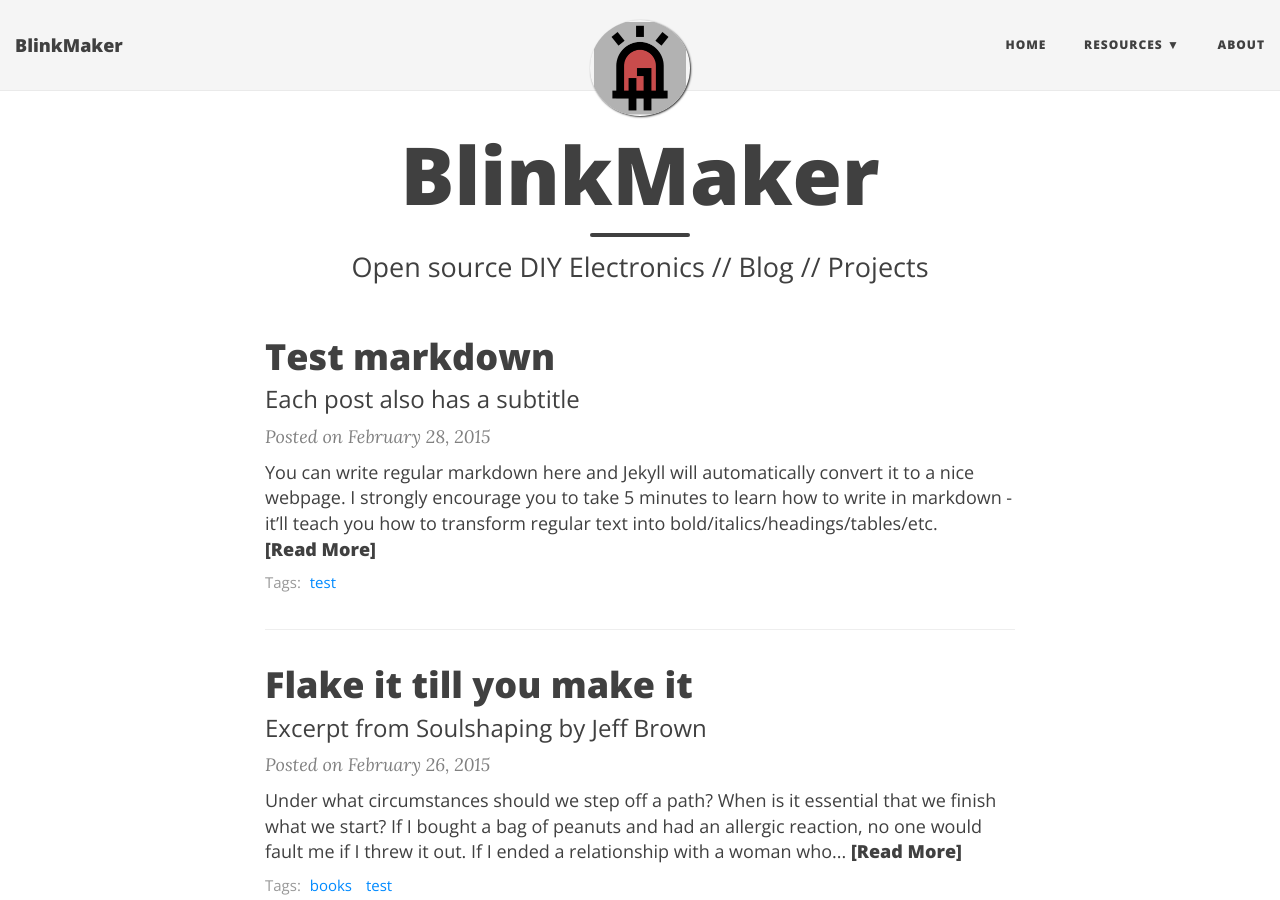
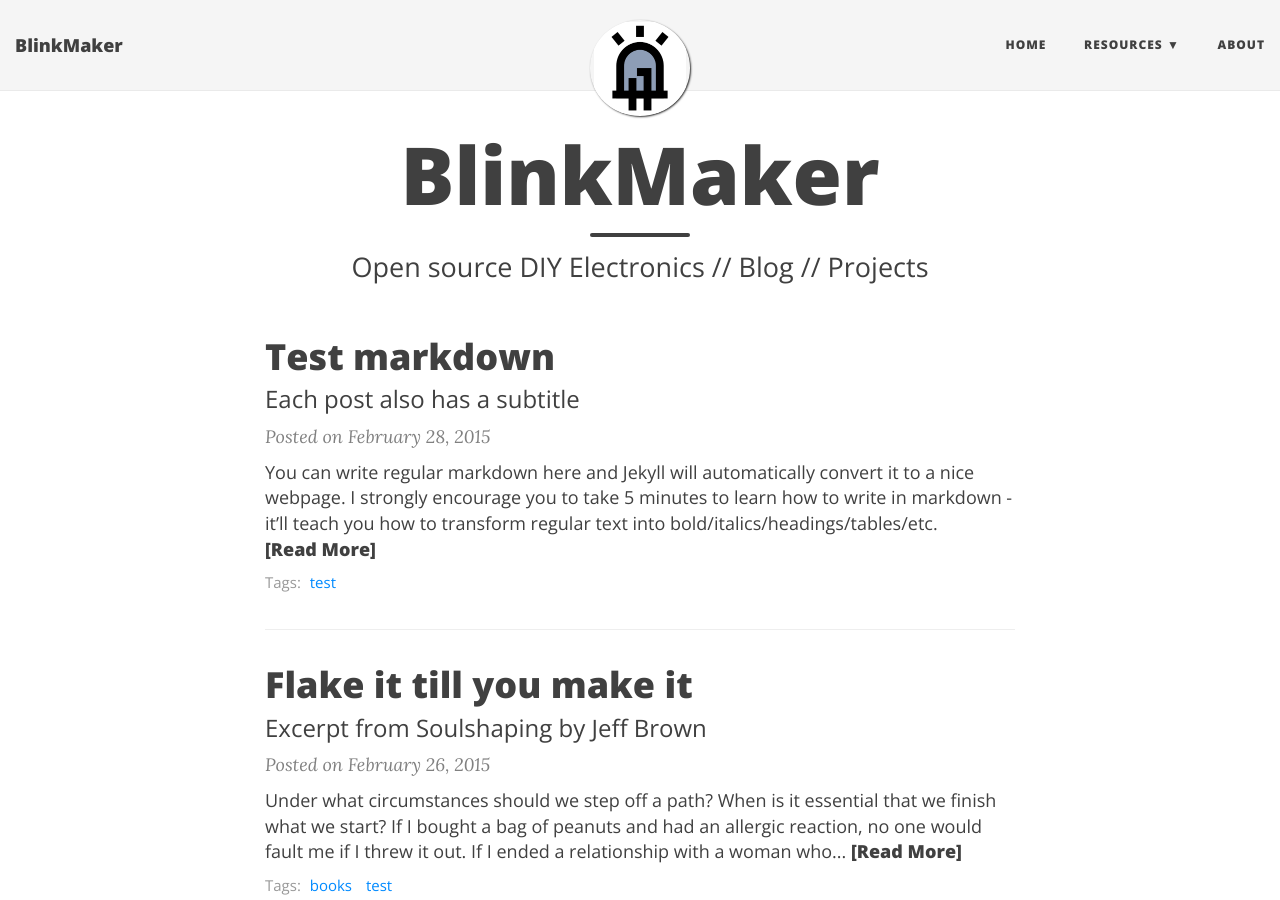
Before and after one commit to blinkmaker/blinkmaker.github.io, a Jekyll site: the page built from index.html, in a window 1280 px wide and 900 px high. Built offline with Jekyll 4.4.1, drawn with Linux system fonts in a browser that asks for light colours; nearby versions of some CDN libraries; the list of posts is cut into pages by our own code.

Commit message:
Update _config.yml

```diff
--- a/_config.yml
+++ b/_config.yml
@@ -33,7 +33,7 @@ navbar-links:
 
 # Image to show in the navigation bar - image must be a square (width = height)
 # Remove this parameter if you don't want an image in the navbar
-avatar: "/img/avatar-icon3.png"
+avatar: "/img/avatar-icon.png"
 
 # If you want to have an image logo in the top-left corner instead of the title text,
 # then specify the following parameter
```
